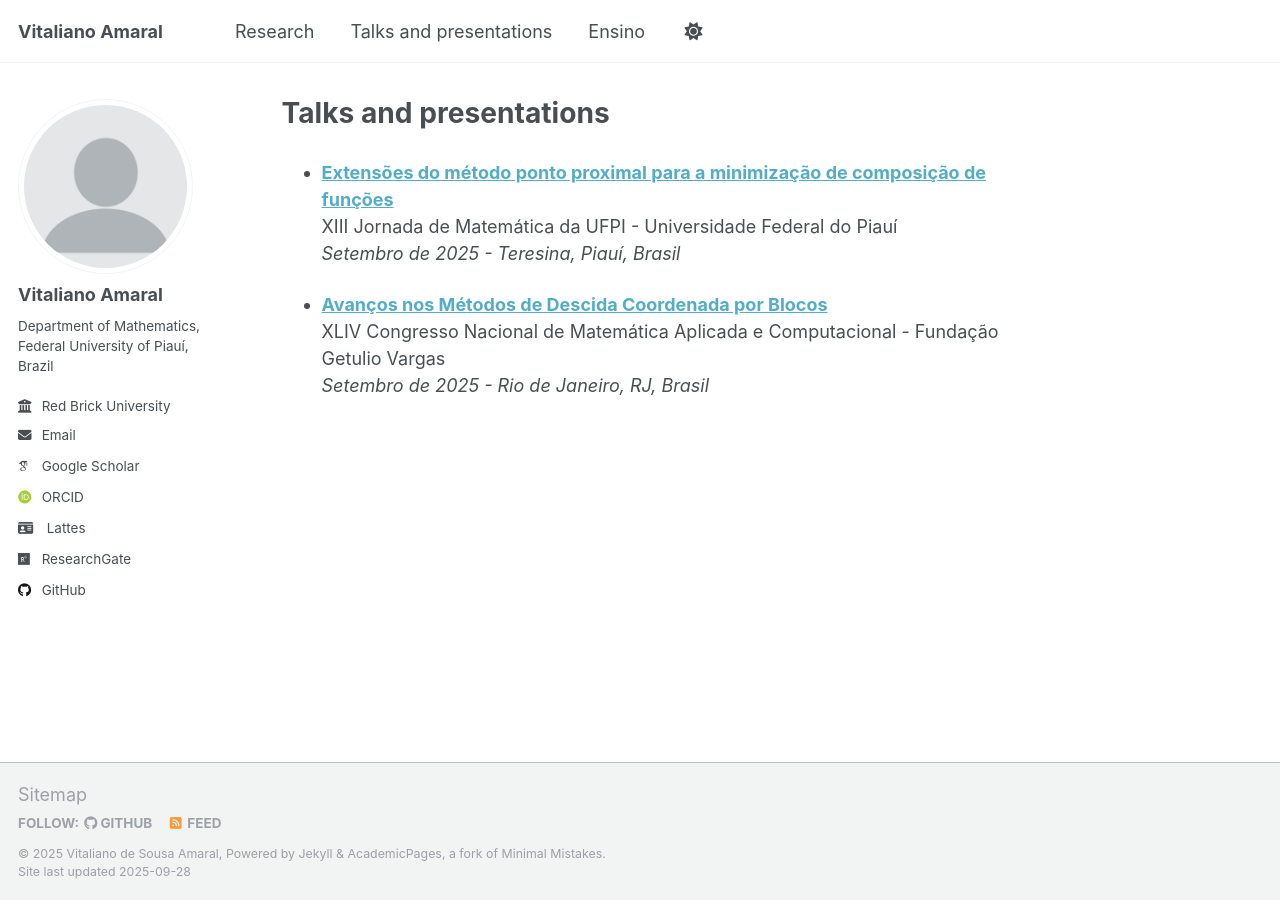
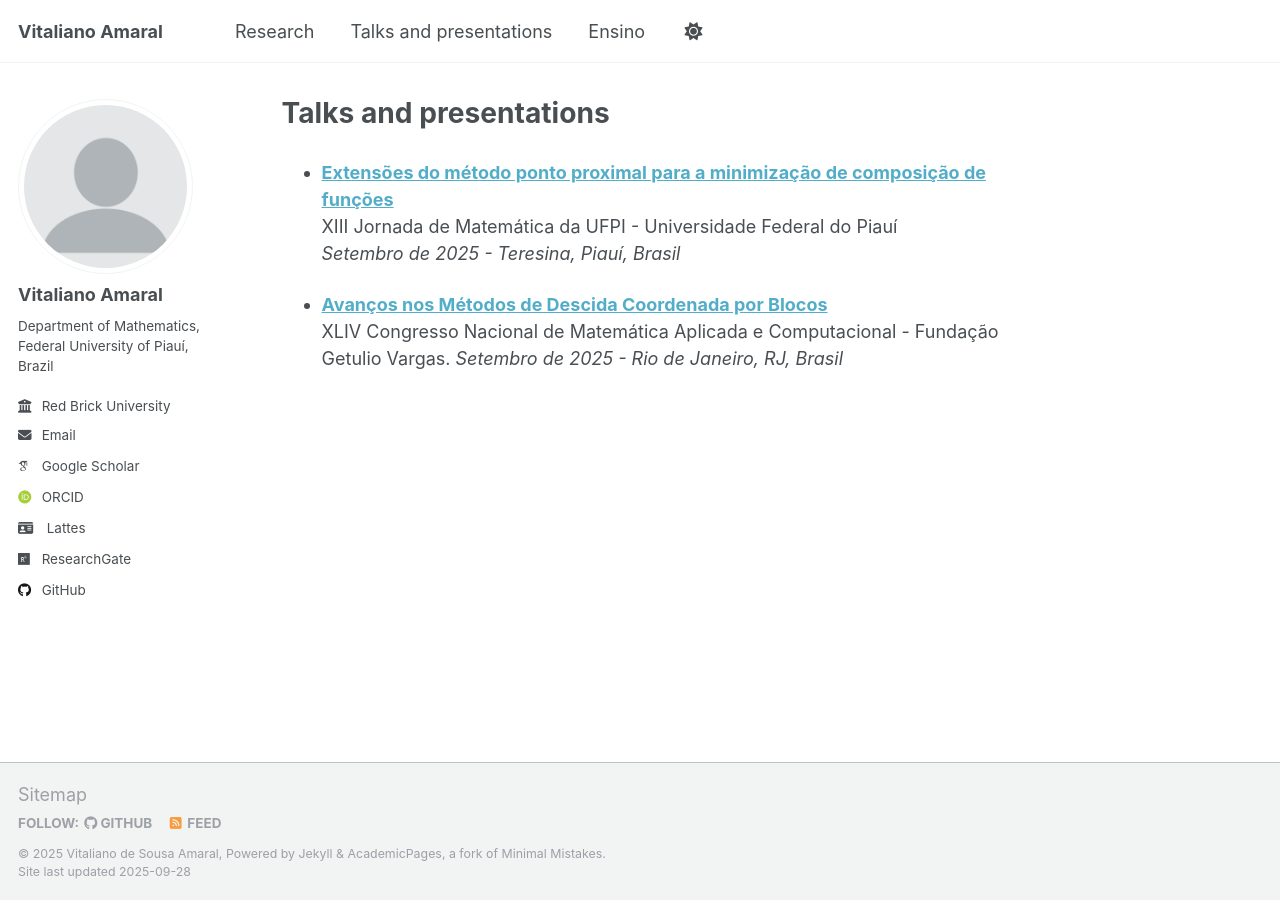
Before and after one commit to vitalianoamaral/vitalianoamaral.github.io, a Jekyll site: the page built from _pages/talksandpresentations.md, in a window 1280 px wide. Built offline with Jekyll 4.4.1, drawn with Linux system fonts in a browser that asks for light colours; some web fonts are replaced.

```diff
--- a/_pages/talksandpresentations.md
+++ b/_pages/talksandpresentations.md
@@ -9,5 +9,4 @@ author_profile: true
   *Setembro de 2025 - Teresina, Piauí, Brasil*
 
 - **[Avanços nos Métodos de Descida Coordenada por Blocos](/files/jornada2025.pdf)**
-  XLIV Congresso Nacional de Matemática Aplicada e Computacional - Fundação Getulio Vargas
-  *Setembro de 2025 - Rio de Janeiro, RJ, Brasil*
+  XLIV Congresso Nacional de Matemática Aplicada e Computacional - Fundação Getulio Vargas. *Setembro de 2025 - Rio de Janeiro, RJ, Brasil*
```
